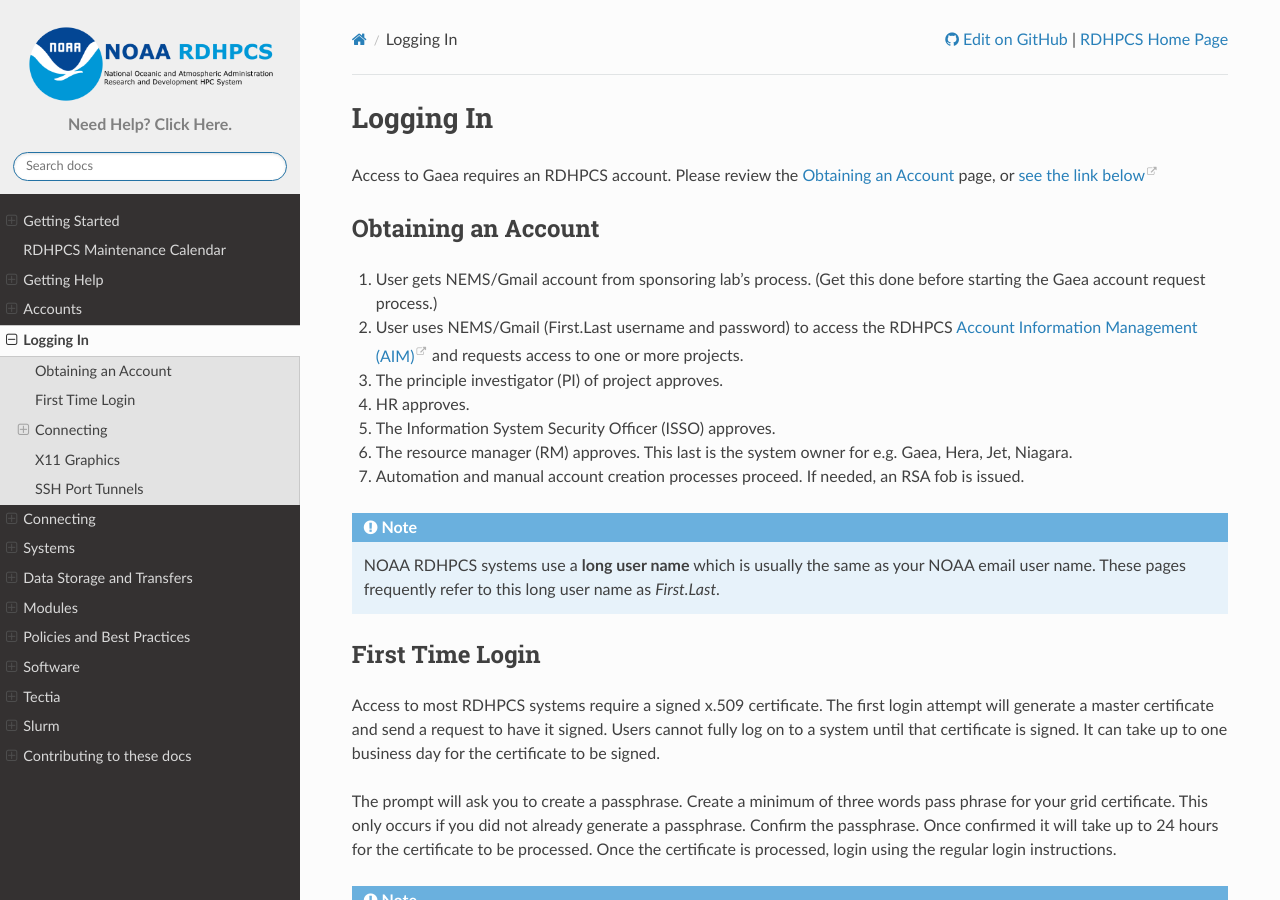
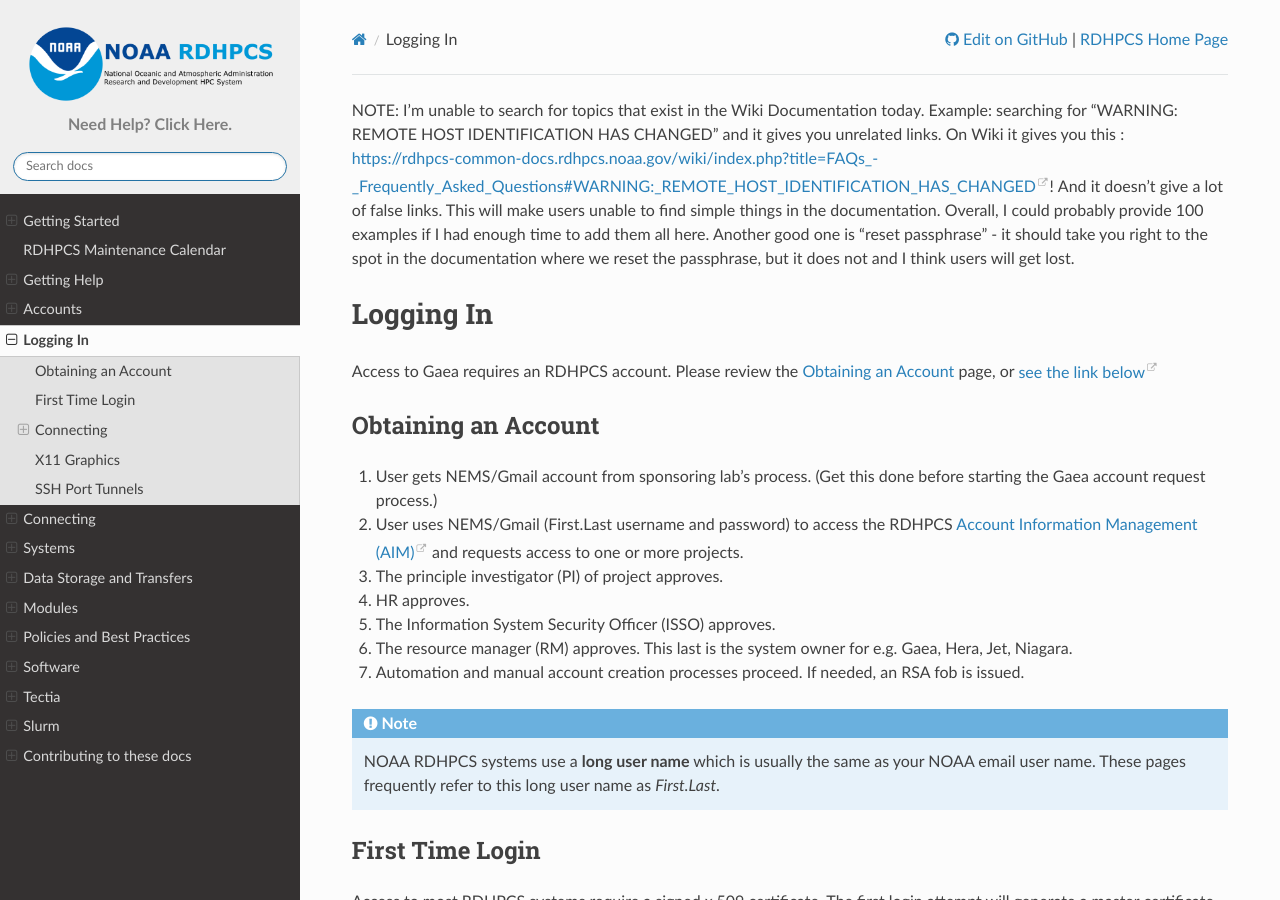
Before and after one commit to NOAA-RDHPCS/noaa-rdhpcs.github.io, a Sphinx documentation site: the page built from source/logging_in/index.rst, in a window 1280 px wide and 900 px high. Built offline with Sphinx 7.4.7 and the Read the Docs theme 2.0.0, drawn with Linux system fonts in a browser that asks for light colours.

Commit message:
Update Search Feature index.rst
I'm adding some notes that the new documentation does not find items that the old Wiki search did find.  There are many examples - I provided two, but will add big ones as I find them.

```diff
--- a/source/logging_in/index.rst
+++ b/source/logging_in/index.rst
@@ -1,4 +1,9 @@
 .. _logging_in:
+
+NOTE:  I'm unable to search for topics that exist in the Wiki Documentation today.  Example: searching for  "WARNING: REMOTE HOST IDENTIFICATION HAS CHANGED" and it gives you unrelated links.
+On Wiki it gives you this : https://rdhpcs-common-docs.rdhpcs.noaa.gov/wiki/index.php?title=FAQs_-_Frequently_Asked_Questions#WARNING:_REMOTE_HOST_IDENTIFICATION_HAS_CHANGED!
+And it doesn't give a lot of false links.  This will make users unable to find simple things in the documentation.  Overall, I could probably provide 100 examples if I had enough time to add them all here.
+Another good one is "reset passphrase" - it should take you right to the spot in the documentation where we reset the passphrase, but it does not and I think users will get lost.
 
 ##########
 Logging In
```
